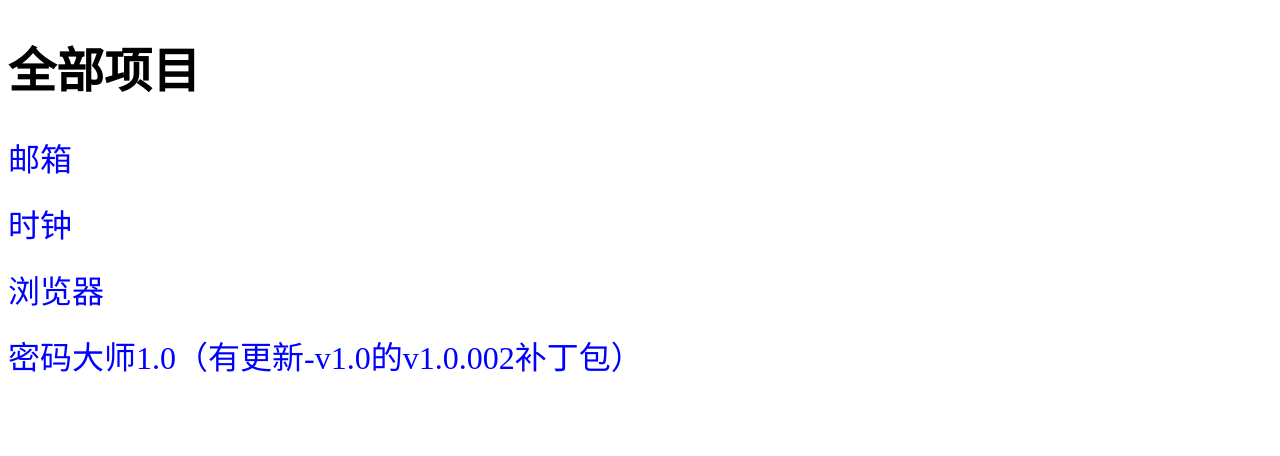
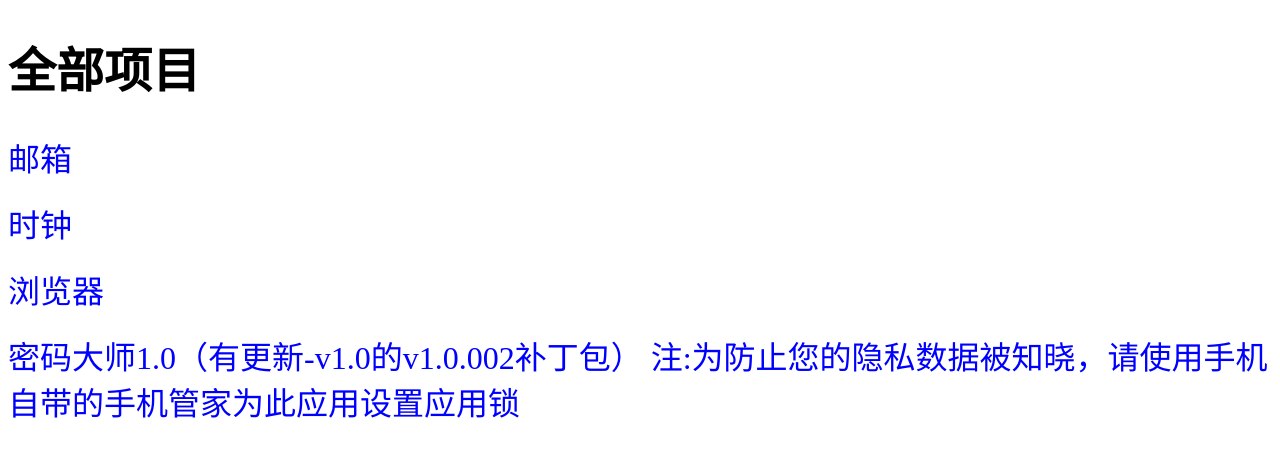
Before and after one commit to legmc-gi/xiangmuall, a plain HTML site: page index.html in a window 1280 px wide. Drawn offline with Linux system fonts and the light colour scheme.

Commit message:
Update index.html

```diff
--- a/index.html
+++ b/index.html
@@ -18,7 +18,7 @@
     <div>
         <a href="https://url63.ctfile.com/f/63201463-8452823556-6c020f?p=3488" target="_blank" style="font-size: 32px; display: block; margin: 20px 0; text-decoration: none; color: blue;">浏览器</a>
     </div>
-    <a href="https://url63.ctfile.com/f/63201463-8455484913-9862b1?p=3488" target="_blank" style="font-size: 32px; display: block; margin: 20px 0; text-decoration: none; color: blue;">密码大师1.0（有更新-v1.0的v1.0.002补丁包）</a>
+    <a href="https://url63.ctfile.com/f/63201463-8455484913-9862b1?p=3488" target="_blank" style="font-size: 32px; display: block; margin: 20px 0; text-decoration: none; color: blue;">密码大师1.0（有更新-v1.0的v1.0.002补丁包） 注:为防止您的隐私数据被知晓，请使用手机自带的手机管家为此应用设置应用锁</a>
     </div>
 
     <script>
```
